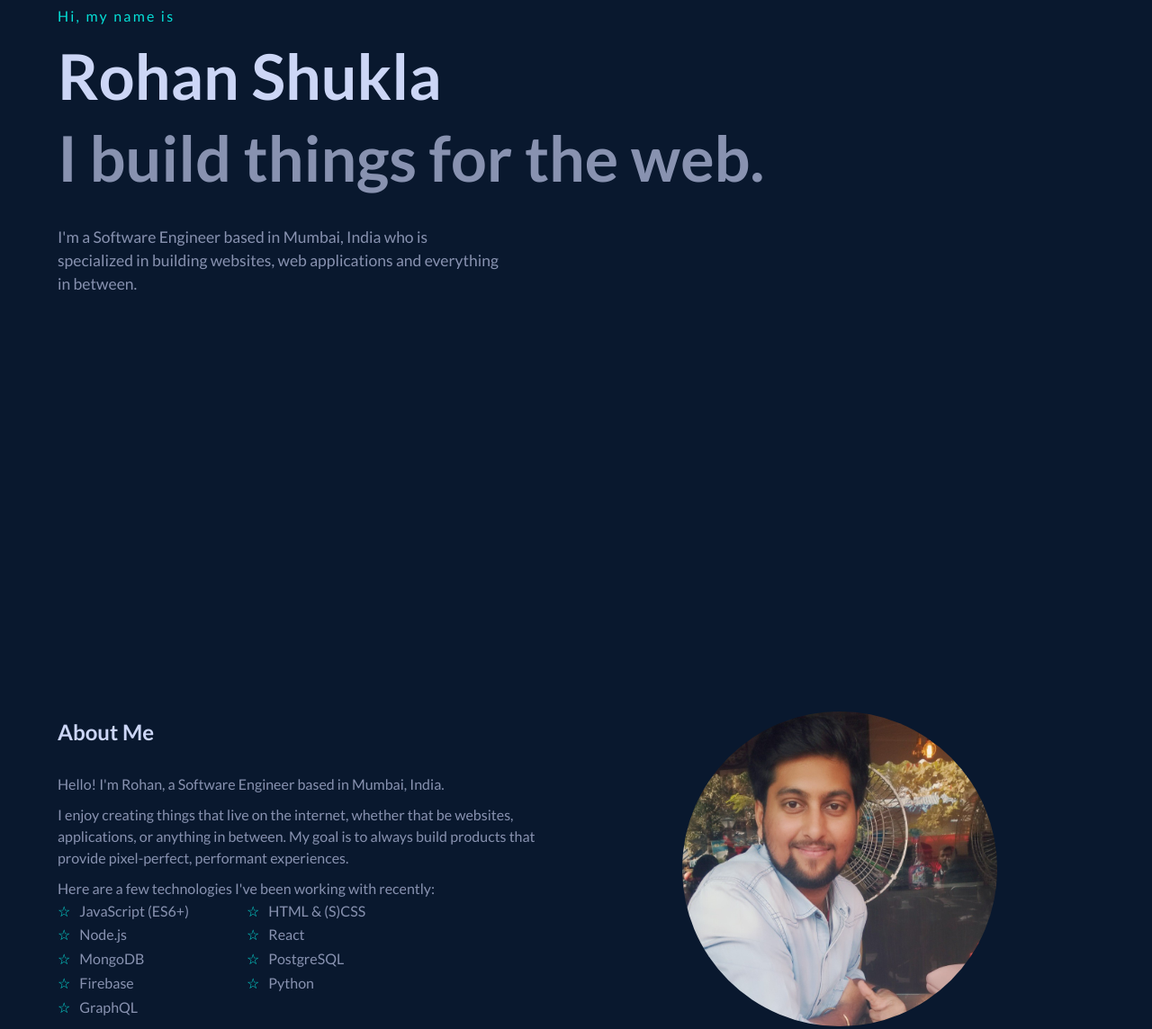
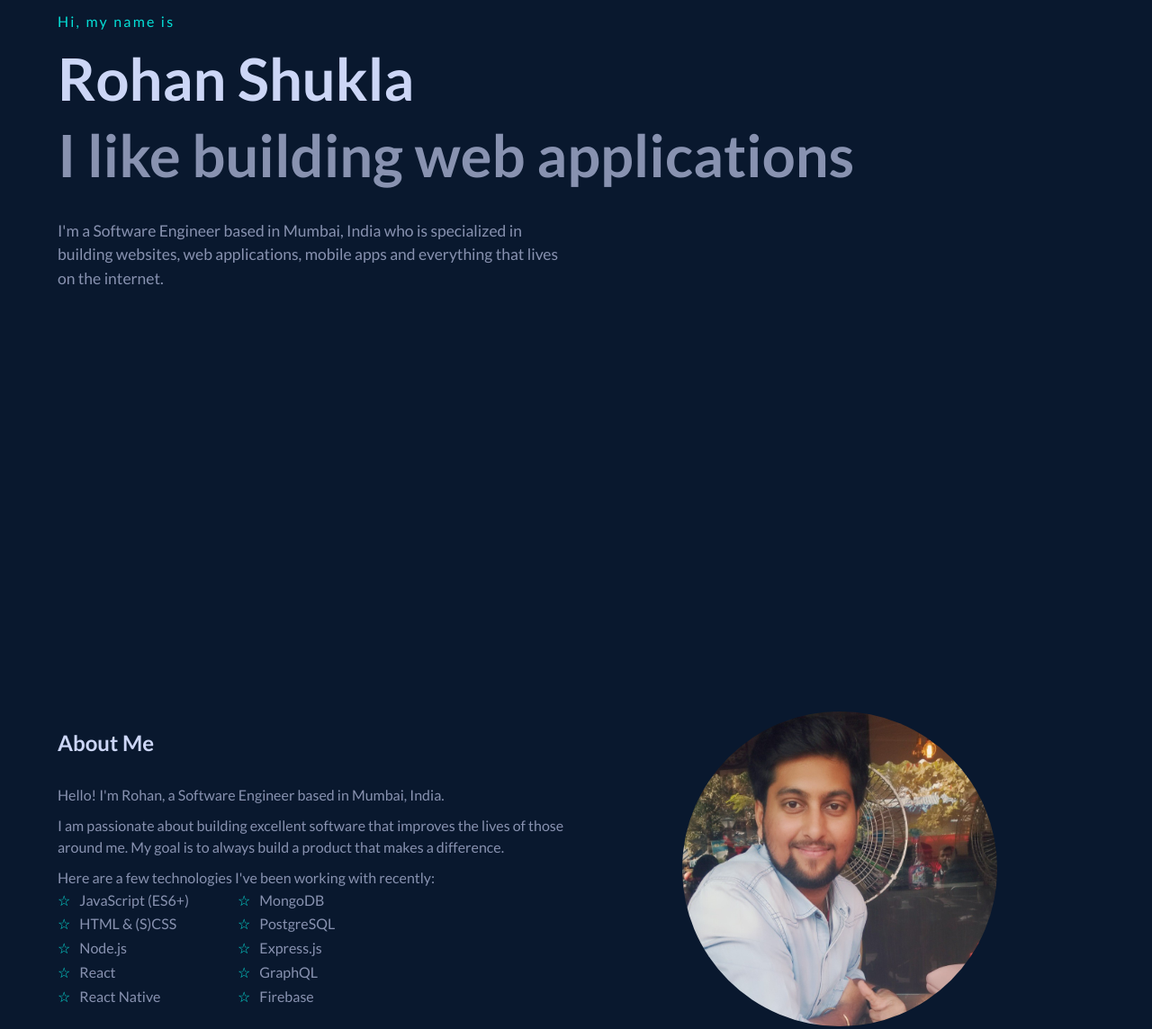
Before and after one commit to rohanshukla/portfolio_v1, a Gatsby site: page / in a window 1280 px wide. Shown: the part 299-1443 px from the top of the page at 90% size. Built offline with nearby package versions, Linux system fonts and the light colour scheme; Gatsby itself is replaced by a stand-in of ours.

Commit message:
Content Chnaged

```diff
--- a/content/about/index.md
+++ b/content/about/index.md
@@ -1,20 +1,21 @@
 ---
-title: 'About Me'
-avatar: './me.jpg'
+title: About Me
+avatar: ./me.jpg
 skills:
   - JavaScript (ES6+)
+  - MongoDB
   - HTML & (S)CSS
+  - PostgreSQL
   - Node.js
+  - Express.js
   - React
-  - MongoDB
-  - PostgreSQL
+  - GraphQL
+  - React Native
   - Firebase
-  - Python
-  - GraphQL
 ---
 
 Hello! I'm Rohan, a Software Engineer based in Mumbai, India.
 
-I enjoy creating things that live on the internet, whether that be websites, applications, or anything in between. My goal is to always build products that provide pixel-perfect, performant experiences.
+I am passionate about building excellent software that improves the lives of those around me. My goal is to always build a product that makes a difference.
 
 Here are a few technologies I've been working with recently:
--- a/content/hero/index.md
+++ b/content/hero/index.md
@@ -1,8 +1,8 @@
 ---
-title: 'Hi, my name is'
-name: 'Rohan Shukla'
-subtitle: 'I build things for the web.'
-buttonText: 'Get In Touch'
+title: Hi, my name is
+name: Rohan Shukla
+subtitle: I like building web applications
+buttonText: Get In Touch
 ---
 
-I'm a Software Engineer based in Mumbai, India who is specialized in building websites, web applications and everything in between.
+I'm a Software Engineer based in Mumbai, India who is specialized in building websites, web applications, mobile apps and everything that lives on the internet.
--- a/src/components/about.js
+++ b/src/components/about.js
@@ -55,7 +55,7 @@ const Image = styled(Img)`
 
 const Skills = styled.ul`
     display: grid;
-    grid-template-columns: repeat(2, minmax(150px, 210px));
+    grid-template-columns: repeat(2, minmax(150px, 200px));
     overflow: hidden;
     list-style-position: inside;
     list-style-type: none;
--- a/src/components/hero.js
+++ b/src/components/hero.js
@@ -20,13 +20,13 @@ const Content = styled.div`
 
     h1 {
         color: ${({ theme }) => theme.colors.lightestSlate};
-        font-size: 40px;
+        font-size: 35px;
         margin-top: 5px;
         ${respondTo.sm`
-            font-size: 60px;
+            font-size: 55px;
         `}
         ${respondTo.md`
-            font-size: 70px;
+            font-size: 65px;
         `}
     }
     h2 {
@@ -40,12 +40,12 @@ const Content = styled.div`
         `}
     }
     h3 {
-        font-size: 40px;
+        font-size: 35px;
         ${respondTo.sm`
-            font-size: 60px;
+            font-size: 55px;
         `}
         ${respondTo.md`
-            font-size: 70px;
+            font-size: 65px;
         `}
     }
 `
--- a/src/components/navbar.js
+++ b/src/components/navbar.js
@@ -41,6 +41,7 @@ const Container = styled.ul`
 
     li {
         margin: 15px 0;
+        color: ${({ theme }) => theme.colors.lightestSlate};
         ${respondTo.md`
             padding: 0 15px;
             &:hover {
--- a/src/styles/global-style.js
+++ b/src/styles/global-style.js
@@ -19,7 +19,9 @@ const GlobalStyles = createGlobalStyle`
         background-color: ${({ theme }) => theme.colors.background};
         color: ${({ theme }) => theme.colors.slate};
         line-height: 1.3;
-        font-family: ${({ theme }) => theme.fonts.main}
+        font-family: ${({ theme }) => theme.fonts.main};
+
+        /* background: repeating-linear-gradient(to right, #010a17, #010a17 5px, #09182e 5px, #09182e 20px); */
     }
 `
 
```
